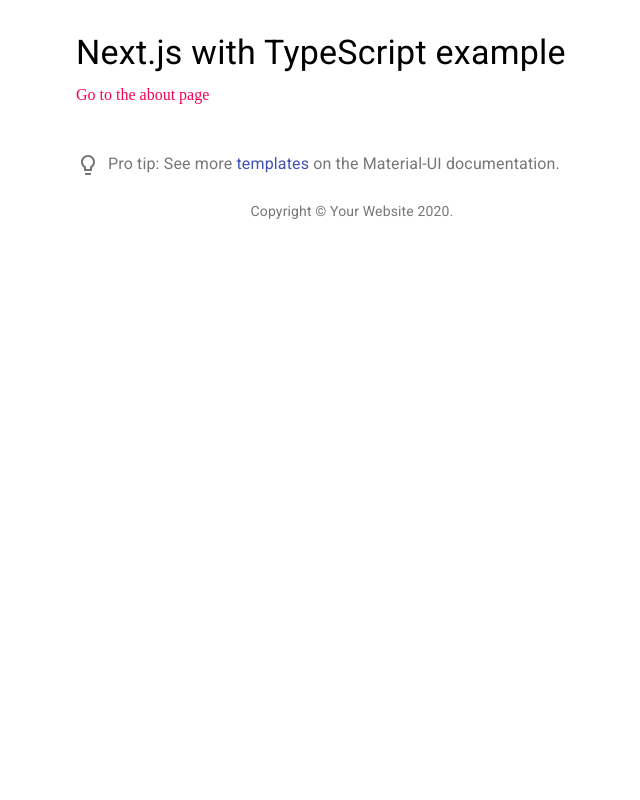
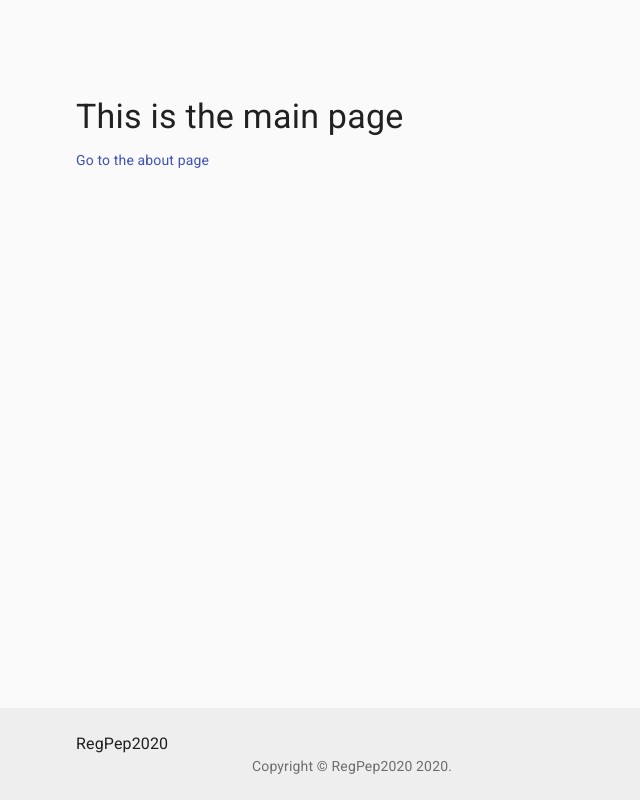
Before and after one commit to Korakos/RegPepNext, a Next.js app: page / in a window 1280 px wide. Shown: the whole page, without its empty margins (288-928 px from the left). Built offline with nearby package versions, Linux system fonts and the light colour scheme.

Commit message:
created initial base site template

```diff
--- a/pages/index.tsx
+++ b/pages/index.tsx
@@ -1,37 +1,18 @@
 import React from 'react';
-import Container from '@material-ui/core/Container';
+import BaseView from '../src/BaseView';
 import Typography from '@material-ui/core/Typography';
 import Box from '@material-ui/core/Box';
-import MuiLink from '@material-ui/core/Link';
-import ProTip from '../src/ProTip';
 import Link from '../src/Link';
-
-function Copyright() {
-  return (
-    <Typography variant="body2" color="textSecondary" align="center">
-      {'Copyright © '}
-      <MuiLink color="inherit" href="https://material-ui.com/">
-        Your Website
-      </MuiLink>{' '}
-      {new Date().getFullYear()}
-      {'.'}
-    </Typography>
-  );
-}
 
 export default function Index() {
   return (
-    <Container maxWidth="sm">
+    <BaseView>
       <Box my={4}>
         <Typography variant="h4" component="h1" gutterBottom>
-          Next.js with TypeScript example
+          This is the main page
         </Typography>
-        <Link href="/about" color="secondary">
-          Go to the about page
-        </Link>
-        <ProTip />
-        <Copyright />
+        <Link href="about">Go to the about page</Link>
       </Box>
-    </Container>
+    </BaseView>
   );
 }
--- /dev/null
+++ b/src/BaseView.tsx
@@ -0,0 +1,31 @@
+import React from 'react';
+import CssBaseline from '@material-ui/core/CssBaseline';
+import Container from '@material-ui/core/Container';
+import { makeStyles } from '@material-ui/core/styles';
+import Footer from './Footer';
+
+const useStyles = makeStyles(theme => ({
+    root: {
+        display: 'flex',
+        flexDirection: 'column',
+        minHeight: '100vh',
+    },
+    main: {
+        marginTop: theme.spacing(8),
+        marginBottom: theme.spacing(2),
+    },
+}));
+
+export default function BaseView(props: { children: React.ReactNode; }) {
+    const classes = useStyles();
+
+    return (
+        <div className={classes.root}>
+          <CssBaseline />
+          <Container component="main" className={classes.main} maxWidth="sm">
+              { props.children }
+          </Container>
+          <Footer />
+        </div>
+    );
+}
--- /dev/null
+++ b/src/Copyright.tsx
@@ -0,0 +1,16 @@
+import React from 'react';
+import Typography from '@material-ui/core/Typography';
+import MuiLink from '@material-ui/core/Link';
+
+export default function Copyright() {
+    return (
+      <Typography variant="body2" color="textSecondary" align="center">
+        {'Copyright © '}
+        <MuiLink color="inherit" href="/">
+          RegPep2020
+        </MuiLink>{' '}
+        {new Date().getFullYear()}
+        {'.'}
+      </Typography>
+    );
+}
--- /dev/null
+++ b/src/Footer.tsx
@@ -0,0 +1,27 @@
+import React from 'react';
+import Container from '@material-ui/core/Container';
+import Typography from '@material-ui/core/Typography';
+import Copyright from './Copyright';
+import { makeStyles } from '@material-ui/core/styles';
+
+const useStyles = makeStyles(theme => ({
+  footer: {
+    padding: theme.spacing(3, 2),
+    marginTop: 'auto',
+    backgroundColor:
+      theme.palette.type === 'dark' ? theme.palette.grey[800] : theme.palette.grey[200],
+  },
+}));
+
+export default function Footer() {
+  const classes = useStyles();
+
+    return (
+      <footer className={classes.footer}>
+        <Container maxWidth="sm">
+          <Typography variant="body1">RegPep2020</Typography>
+          <Copyright />
+        </Container>
+      </footer>
+    );
+}
```
Also changed, not shown: pages/about.tsx (+5 -22 lines), 2 other files (tests, documents, lock files or other folders).
